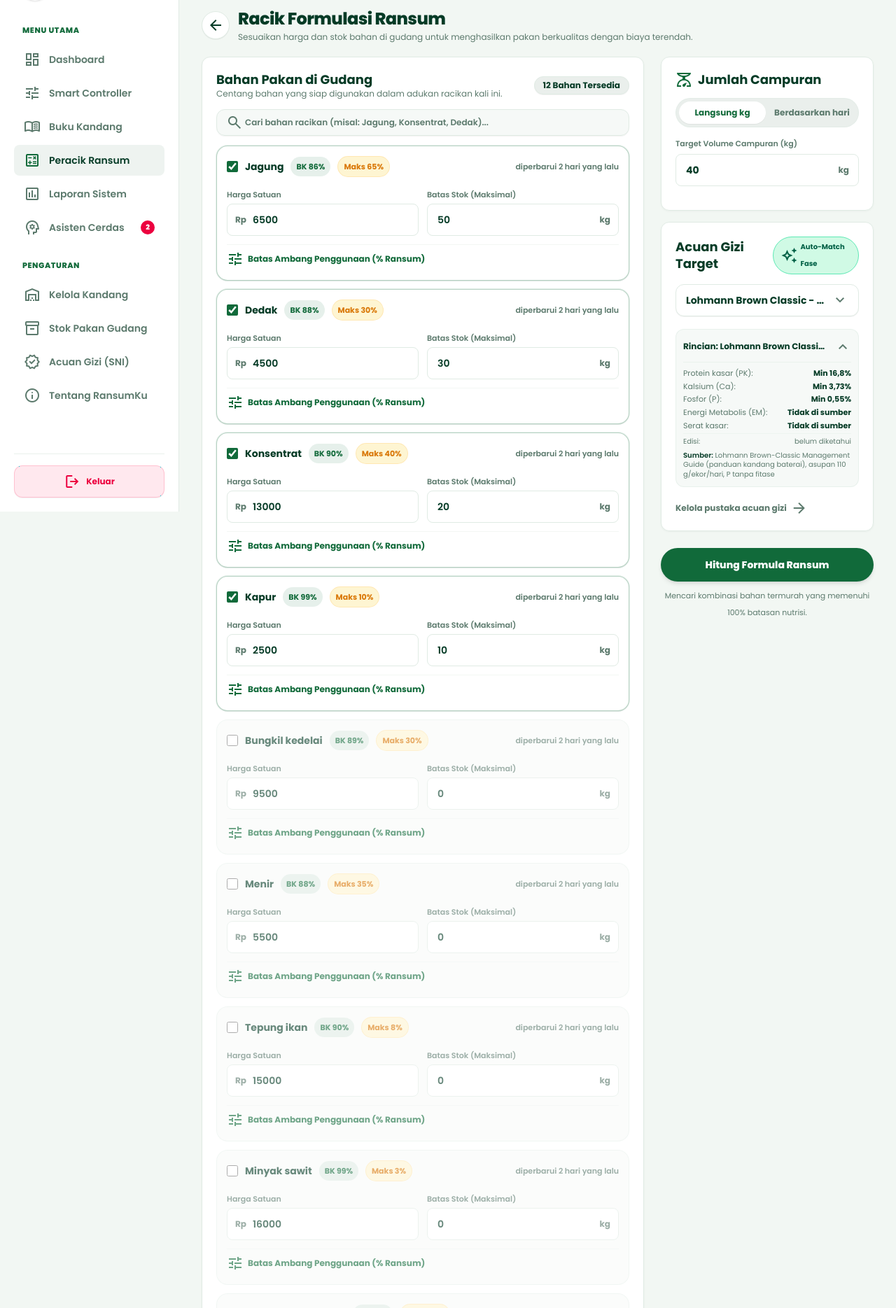
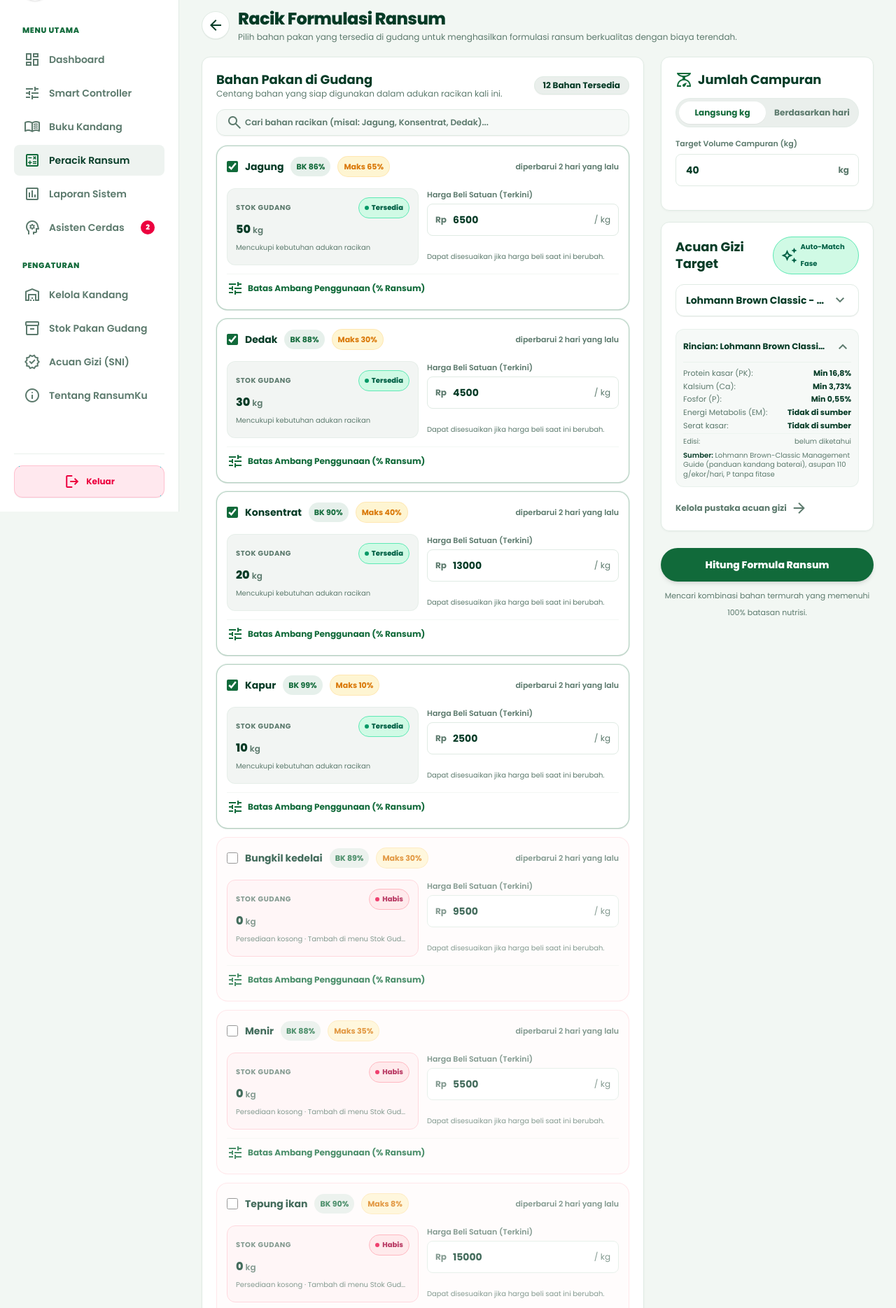
Before and after one commit to ahwine/ransumku, a Laravel app: page /ransum/baru in a window 1280 px wide. Shown: the part 69-1938 px from the top of the page at 70% size. Run offline with Laravel 12, Linux system fonts and the light colour scheme; a user stored in the database is signed in; data comes from the database, SQL or seed files in the repository; style sheets or scripts are compiled from the project's sources.

Commit message:
refactor(ransum): ganti input stok dengan kartu status ketersediaan gudang read-only pada formulir racik pakan

```diff
--- a/app/Http/Controllers/RationController.php
+++ b/app/Http/Controllers/RationController.php
@@ -32,8 +32,9 @@ class RationController extends Controller
         $recommendedStandardId = $recommendedStandard?->id;
         $defaultStandardId = $recommendedStandard?->id ?? ($standards->where('verified', true)->first()?->id ?? ($standards->first()?->id ?? 0));
         $konsumsi = $farm->konsumsi_per_ekor;
+        $pakanHarianKg = (float) max(1.0, ($farm->jumlah_ayam * ($farm->konsumsi_per_ekor ?: 0.11)));
 
-        return view('ransum.create', compact('farm', 'fis', 'standards', 'konsumsi', 'recommendedStandardId', 'defaultStandardId', 'recommendedStandard'));
+        return view('ransum.create', compact('farm', 'fis', 'standards', 'konsumsi', 'pakanHarianKg', 'recommendedStandardId', 'defaultStandardId', 'recommendedStandard'));
     }
 
     public function store(Request $r, RationCalculator $calc)
@@ -60,7 +61,7 @@ class RationController extends Controller
 
         $std = $farm->standards()->findOrFail($data['standard_id']);
 
-        // Simpan harga & stok yang diisi peternak. harga_updated_at hanya berubah bila harga berubah.
+        // Simpan harga & batasan nutrisi yang diisi peternak. Stok gudang tidak diubah di form racik ini.
         $aktif = 0;
         foreach ($farm->farmIngredients()->get() as $fi) {
             $in = $data['bahan'][$fi->id] ?? null;
@@ -69,7 +70,6 @@ class RationController extends Controller
             }
             $harga = (int) round((float) ($in['harga'] ?? $fi->harga));
             $upd = [
-                'stok_kg' => (float) ($in['stok'] ?? $fi->stok_kg),
                 'min_persen' => isset($in['min_persen']) && $in['min_persen'] !== '' ? (float) $in['min_persen'] : $fi->min_persen,
                 'max_persen' => isset($in['max_persen']) && $in['max_persen'] !== '' ? (float) $in['max_persen'] : $fi->max_persen,
                 'aktif' => ! empty($in['aktif']),
--- a/resources/views/ransum/create.blade.php
+++ b/resources/views/ransum/create.blade.php
@@ -11,7 +11,7 @@
     </a>
     <div class="space-y-0.5 min-w-0">
         <h1 class="text-h-lg font-black tracking-tight text-ink truncate">Racik Formulasi Ransum</h1>
-        <p class="text-xs text-muted">Sesuaikan harga dan stok bahan di gudang untuk menghasilkan pakan berkualitas dengan biaya terendah.</p>
+        <p class="text-xs text-muted">Pilih bahan pakan yang tersedia di gudang untuk menghasilkan formulasi ransum berkualitas dengan biaya terendah.</p>
     </div>
 </div>
 
@@ -54,9 +54,31 @@
                 <div class="space-y-3">
                     @foreach ($fis as $fi)
                         @php
-                            $isAktif = (bool) old("bahan.{$fi->id}.aktif", $fi->aktif);
+                            $stok = (float) $fi->stok_kg;
+                            $namaBahan = strtolower($fi->ingredient->nama ?? '');
+
+                            // Ambang batas buffer safety stock 3 hari
+                            $porsiEst = 0.20;
+                            if (str_contains($namaBahan, 'jagung') || str_contains($namaBahan, 'menir') || str_contains($namaBahan, 'sorgum')) {
+                                $porsiEst = 0.50;
+                            } elseif (str_contains($namaBahan, 'konsentrat') || str_contains($namaBahan, 'kedelai') || str_contains($namaBahan, 'ikan')) {
+                                $porsiEst = 0.30;
+                            } elseif (str_contains($namaBahan, 'dedak') || str_contains($namaBahan, 'bekatul') || str_contains($namaBahan, 'polard')) {
+                                $porsiEst = 0.20;
+                            } elseif (str_contains($namaBahan, 'kapur') || str_contains($namaBahan, 'kerang') || str_contains($namaBahan, 'grit') || str_contains($namaBahan, 'premix')) {
+                                $porsiEst = 0.07;
+                            }
+                            $kebutuhanHarian = max(0.5, round(($pakanHarianKg ?? 22.0) * $porsiEst, 2));
+                            $safetyBuffer = round($kebutuhanHarian * 3, 1);
+
+                            $isHabis = $stok <= 0.05;
+                            $isMenipis = ! $isHabis && $stok <= $safetyBuffer;
+                            $isAman = ! $isHabis && ! $isMenipis;
+
+                            // Jika stok habis di gudang, jangan aktifkan otomatis
+                            $isAktif = $isHabis ? false : (bool) old("bahan.{$fi->id}.aktif", $fi->aktif);
                         @endphp
-                        <div class="rounded-2xl border p-3.5 space-y-3 transition-all duration-200 {{ $isAktif ? 'bg-white border-brand/30 shadow-2xs ring-1 ring-brand/10' : 'bg-surface/40 border-line/60 opacity-60' }}"
+                        <div class="rounded-2xl border p-3.5 space-y-3 transition-all duration-200 {{ $isAktif ? 'bg-white border-brand/30 shadow-2xs ring-1 ring-brand/10' : ($isHabis ? 'bg-rose-50/30 border-rose-200/60 opacity-75' : 'bg-surface/40 border-line/60 opacity-60') }}"
                              data-racik-item
                              data-bahan-nama="{{ strtolower($fi->ingredient->nama) }}">
 
@@ -79,14 +101,53 @@
                                     @endif
                                 </label>
                                 <span class="text-[11px] font-semibold {{ $fi->hargaUsang() ? 'text-danger font-bold' : 'text-muted' }}">
-                                    {{ $fi->harga_updated_at ? 'diperbarui '.$fi->harga_updated_at->diffForHumans() : 'belum pernah diperbarui' }}
+                                    {{ $fi->harga_updated_at ? 'diperbarui '.$fi->harga_updated_at->diffForHumans() : 'harga acuan baku' }}
                                 </span>
                             </div>
 
-                            {{-- Input Harga & Stok --}}
-                            <div class="grid grid-cols-2 gap-3 pt-1">
+                            {{-- Grid: Ketersediaan Stok Gudang (Read-Only) & Harga Beli Satuan --}}
+                            <div class="grid grid-cols-1 sm:grid-cols-2 gap-3 pt-1">
+                                {{-- Kolom 1: Ketersediaan Stok Gudang (Read-Only Status Box) --}}
+                                <div class="rounded-xl border p-2.5 sm:p-3 flex flex-col justify-between {{ $isHabis ? 'bg-rose-50/80 border-rose-200' : ($isMenipis ? 'bg-amber-50/80 border-amber-200' : 'bg-surface-2/60 border-line/70') }}">
+                                    <div class="flex items-center justify-between gap-1 mb-1">
+                                        <span class="text-[10px] uppercase font-bold tracking-wider text-muted">Stok Gudang</span>
+                                        @if ($isHabis)
+                                            <span class="inline-flex items-center gap-1 px-2 py-0.5 rounded-full text-[10px] font-black bg-rose-100 text-rose-800 border border-rose-300">
+                                                <span class="w-1.5 h-1.5 rounded-full bg-rose-600"></span>
+                                                <span>Habis</span>
+                                            </span>
+                                        @elseif ($isMenipis)
+                                            <span class="inline-flex items-center gap-1 px-2 py-0.5 rounded-full text-[10px] font-black bg-amber-100 text-amber-800 border border-amber-300">
+                                                <span class="w-1.5 h-1.5 rounded-full bg-amber-600"></span>
+                                                <span>Menipis</span>
+                                            </span>
+                                        @else
+                                            <span class="inline-flex items-center gap-1 px-2 py-0.5 rounded-full text-[10px] font-black bg-emerald-100 text-emerald-800 border border-emerald-300">
+                                                <span class="w-1.5 h-1.5 rounded-full bg-emerald-600"></span>
+                                                <span>Tersedia</span>
+                                            </span>
+                                        @endif
+                                    </div>
                                     <div>
-                                    <label class="lbl text-[11px]" for="h{{ $fi->id }}">Harga Satuan</label>
+                                        <div class="text-sm sm:text-base font-extrabold text-ink tabular-nums">
+                                            {{ Fmt::num($stok, 1) }} <span class="text-xs font-semibold text-muted">kg</span>
+                                        </div>
+                                        <span class="text-[10px] text-muted block mt-0.5 truncate">
+                                            @if ($isHabis)
+                                                Persediaan kosong · Tambah di menu Stok Gudang
+                                            @elseif ($isMenipis)
+                                                Mendekati batas aman 3 hari kandang
+                                            @else
+                                                Mencukupi kebutuhan adukan racikan
+                                            @endif
+                                        </span>
+                                    </div>
+                                </div>
+
+                                {{-- Kolom 2: Harga Beli Satuan (Terkini) --}}
+                                <div class="flex flex-col justify-between">
+                                    <div>
+                                        <label class="lbl text-[11px]" for="h{{ $fi->id }}">Harga Beli Satuan (Terkini)</label>
                                         <div class="relative flex items-center">
                                             <span class="absolute left-3 text-xs font-bold text-muted pointer-events-none select-none">Rp</span>
                                             <input id="h{{ $fi->id }}"
@@ -95,23 +156,14 @@
                                                    min="0"
                                                    step="50"
                                                    inputmode="numeric"
-                                               class="field !pl-9 font-semibold text-ink"
+                                                   class="field !pl-9 font-bold text-ink"
                                                    value="{{ old("bahan.{$fi->id}.harga", $fi->harga) }}">
+                                            <span class="absolute right-3 text-xs font-normal text-muted pointer-events-none select-none">/ kg</span>
                                         </div>
                                     </div>
-                                <div>
-                                    <label class="lbl text-[11px]" for="s{{ $fi->id }}">Batas Stok (Maksimal)</label>
-                                    <div class="relative flex items-center">
-                                        <input id="s{{ $fi->id }}"
-                                               name="bahan[{{ $fi->id }}][stok]"
-                                               type="number"
-                                               min="0"
-                                               step="0.5"
-                                               inputmode="decimal"
-                                               class="field !pr-10 font-semibold text-ink"
-                                               value="{{ old("bahan.{$fi->id}.stok", (float) $fi->stok_kg) }}">
-                                        <span class="absolute right-3 text-xs font-bold text-muted pointer-events-none select-none">kg</span>
-                                    </div>
+                                    <span class="text-[10px] text-muted block mt-1">
+                                        Dapat disesuaikan jika harga beli saat ini berubah.
+                                    </span>
                                 </div>
                             </div>
 
```
Lines whose indentation alone changed are shown as unchanged.
